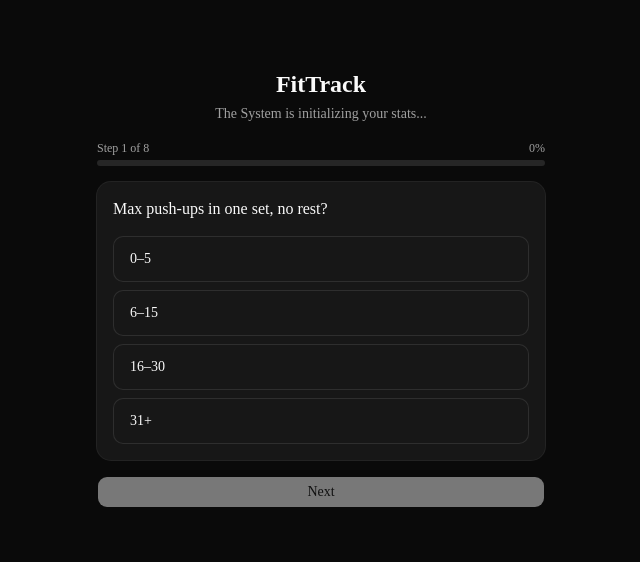
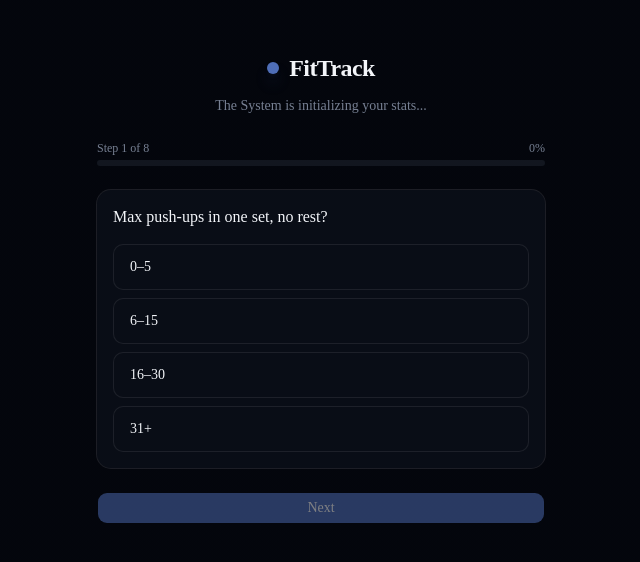
Before and after one commit to GMarcell/fittrack, a Next.js app: page /onboarding in a window 1280 px wide. Shown: the part 112-674 px from the top of the page, without its empty margins (319-959 px from the left). Built offline with nearby package versions, Linux system fonts and the light colour scheme.

Commit message:
fix: make it blue theme

```diff
--- a/app/(dashboard)/layout.tsx
+++ b/app/(dashboard)/layout.tsx
@@ -24,30 +24,39 @@
 
   return (
     <div className="min-h-screen bg-background">
-      <nav className="border-b border-border bg-card px-6 py-3 flex items-center justify-between">
-        <div className="flex items-center gap-6">
-          <span className="font-semibold text-lg text-foreground">FitTrack</span>
+      <nav className="border-b border-white/5 bg-gradient-to-r from-navy-950 via-navy-900 to-navy-800 px-6 py-4 flex items-center justify-between shadow-lg shadow-black/30">
+        <div className="flex items-center gap-8">
+          {/* Brand */}
+          <div className="flex items-center gap-2.5">
+            <div className="size-2 rounded-full bg-navy-500 shadow-lg shadow-navy-500/30" />
+            <span className="font-bold text-base tracking-tight text-white/90">
+              FitTrack
+            </span>
+          </div>
+
+          {/* Nav links */}
+          <div className="flex items-center gap-1">
             <Link
               href="/sessions"
-            className="text-sm text-muted-foreground hover:text-foreground transition-colors"
+              className="px-3 py-1.5 text-sm text-white/50 hover:text-white hover:bg-white/5 rounded-md transition-all duration-200"
             >
               Sessions
             </Link>
-
             <Link
               href="/goals"
-            className="text-sm text-muted-foreground hover:text-foreground transition-colors"
+              className="px-3 py-1.5 text-sm text-white/50 hover:text-white hover:bg-white/5 rounded-md transition-all duration-200"
             >
               Goals
             </Link>
             <Link
               href="/quests"
-            className="text-sm text-muted-foreground hover:text-foreground transition-colors"
+              className="px-3 py-1.5 text-sm text-white/50 hover:text-white hover:bg-white/5 rounded-md transition-all duration-200"
             >
               Quests
             </Link>
           </div>
-        <Button asChild size="sm">
+        </div>
+        <Button asChild size="sm" className="shadow-md shadow-navy-500/20 bg-navy-500 hover:bg-navy-400 text-white">
           <Link href="/sessions/new">Log Session</Link>
         </Button>
       </nav>
--- a/app/globals.css
+++ b/app/globals.css
@@ -46,6 +46,13 @@
   --radius-2xl: calc(var(--radius) * 1.8);
   --radius-3xl: calc(var(--radius) * 2.2);
   --radius-4xl: calc(var(--radius) * 2.6);
+  --color-navy-950: oklch(0.12 0.018 265);
+  --color-navy-900: oklch(0.14 0.02 265);
+  --color-navy-800: oklch(0.18 0.025 265);
+  --color-navy-700: oklch(0.22 0.03 265);
+  --color-navy-600: oklch(0.28 0.035 265);
+  --color-navy-500: oklch(0.55 0.12 265);
+  --color-navy-400: oklch(0.45 0.1 265);
 }
 
 :root {
@@ -84,37 +91,37 @@
 }
 
 .dark {
-  --background: oklch(0.145 0 0);
-  --foreground: oklch(0.985 0 0);
-  --card: oklch(0.205 0 0);
-  --card-foreground: oklch(0.985 0 0);
-  --popover: oklch(0.205 0 0);
-  --popover-foreground: oklch(0.985 0 0);
-  --primary: oklch(0.922 0 0);
-  --primary-foreground: oklch(0.205 0 0);
-  --secondary: oklch(0.269 0 0);
-  --secondary-foreground: oklch(0.985 0 0);
-  --muted: oklch(0.269 0 0);
-  --muted-foreground: oklch(0.708 0 0);
-  --accent: oklch(0.269 0 0);
-  --accent-foreground: oklch(0.985 0 0);
-  --destructive: oklch(0.704 0.191 22.216);
-  --border: oklch(1 0 0 / 10%);
-  --input: oklch(1 0 0 / 15%);
-  --ring: oklch(0.556 0 0);
-  --chart-1: oklch(0.87 0 0);
-  --chart-2: oklch(0.556 0 0);
-  --chart-3: oklch(0.439 0 0);
-  --chart-4: oklch(0.371 0 0);
-  --chart-5: oklch(0.269 0 0);
-  --sidebar: oklch(0.205 0 0);
-  --sidebar-foreground: oklch(0.985 0 0);
-  --sidebar-primary: oklch(0.488 0.243 264.376);
-  --sidebar-primary-foreground: oklch(0.985 0 0);
-  --sidebar-accent: oklch(0.269 0 0);
-  --sidebar-accent-foreground: oklch(0.985 0 0);
-  --sidebar-border: oklch(1 0 0 / 10%);
-  --sidebar-ring: oklch(0.556 0 0);
+  --background: oklch(0.12 0.018 265);
+  --foreground: oklch(0.97 0.005 265);
+  --card: oklch(0.16 0.02 265);
+  --card-foreground: oklch(0.97 0.005 265);
+  --popover: oklch(0.16 0.02 265);
+  --popover-foreground: oklch(0.97 0.005 265);
+  --primary: oklch(0.55 0.12 265);
+  --primary-foreground: oklch(0.98 0 0);
+  --secondary: oklch(0.22 0.025 265);
+  --secondary-foreground: oklch(0.95 0.005 265);
+  --muted: oklch(0.2 0.02 265);
+  --muted-foreground: oklch(0.6 0.03 265);
+  --accent: oklch(0.24 0.03 265);
+  --accent-foreground: oklch(0.95 0.005 265);
+  --destructive: oklch(0.7 0.19 25);
+  --border: oklch(1 0 0 / 8%);
+  --input: oklch(1 0 0 / 12%);
+  --ring: oklch(0.45 0.1 265);
+  --chart-1: oklch(0.58 0.12 265);
+  --chart-2: oklch(0.48 0.1 260);
+  --chart-3: oklch(0.38 0.08 255);
+  --chart-4: oklch(0.68 0.1 280);
+  --chart-5: oklch(0.52 0.1 240);
+  --sidebar: oklch(0.14 0.015 265);
+  --sidebar-foreground: oklch(0.97 0.005 265);
+  --sidebar-primary: oklch(0.55 0.12 265);
+  --sidebar-primary-foreground: oklch(0.98 0 0);
+  --sidebar-accent: oklch(0.2 0.02 265);
+  --sidebar-accent-foreground: oklch(0.95 0.005 265);
+  --sidebar-border: oklch(1 0 0 / 8%);
+  --sidebar-ring: oklch(0.45 0.1 265);
 }
 
 @layer base {
--- a/app/login/page.tsx
+++ b/app/login/page.tsx
@@ -24,8 +24,19 @@
   }
 
   return (
-    <main className="mx-auto max-w-sm p-8 min-h-screen flex flex-col justify-center">
-      <h1 className="text-2xl font-bold mb-6 text-center">FitTrack</h1>
+    <main className="min-h-screen bg-gradient-to-br from-background via-navy-950 to-background flex items-center justify-center p-4">
+      <div className="w-full max-w-sm space-y-8">
+        <div className="text-center space-y-3">
+          <div className="inline-flex items-center gap-2.5">
+            <div className="size-3 rounded-full bg-navy-500 shadow-lg shadow-navy-500/40" />
+            <h1 className="text-3xl font-bold tracking-tight text-foreground">
+              FitTrack
+            </h1>
+          </div>
+          <p className="text-sm text-muted-foreground">
+            Log in to continue your journey
+          </p>
+        </div>
       <form onSubmit={handleSubmit} className="space-y-4">
         <input
           type="email"
@@ -44,11 +55,12 @@
         {error && <p className="text-destructive text-sm">{error}</p>}
         <button
           type="submit"
-          className="w-full bg-primary text-primary-foreground p-2.5 rounded-lg text-sm font-medium hover:bg-primary/80 transition-colors"
+          className="w-full bg-navy-500 text-white p-2.5 rounded-lg text-sm font-medium hover:bg-navy-400 transition-colors shadow-lg shadow-navy-500/20"
         >
           Log in
         </button>
       </form>
+      </div>
     </main>
   );
 }
--- a/app/onboarding/page.tsx
+++ b/app/onboarding/page.tsx
@@ -52,11 +52,14 @@
   }
 
   return (
-    <main className="min-h-screen bg-background flex items-center justify-center p-4">
-      <div className="w-full max-w-md space-y-4">
+    <main className="min-h-screen bg-gradient-to-br from-background via-navy-950 to-background flex items-center justify-center p-4">
+      <div className="w-full max-w-md space-y-6">
         {/* Header */}
-        <div className="text-center space-y-1">
-          <h1 className="text-2xl font-bold">FitTrack</h1>
+        <div className="text-center space-y-3">
+          <div className="inline-flex items-center gap-2.5">
+            <div className="size-3 rounded-full bg-navy-500 shadow-lg shadow-navy-500/40" />
+            <h1 className="text-2xl font-bold tracking-tight">FitTrack</h1>
+          </div>
           <p className="text-sm text-muted-foreground">
             The System is initializing your stats...
           </p>
@@ -72,7 +75,7 @@
           </div>
           <div className="w-full bg-muted rounded-full h-1.5">
             <div
-              className="bg-primary h-1.5 rounded-full transition-all duration-300"
+              className="bg-navy-500 h-1.5 rounded-full transition-all duration-300 shadow-lg shadow-navy-500/30"
               style={{ width: `${progress}%` }}
             />
           </div>
```
Lines whose indentation alone changed are shown as unchanged.
